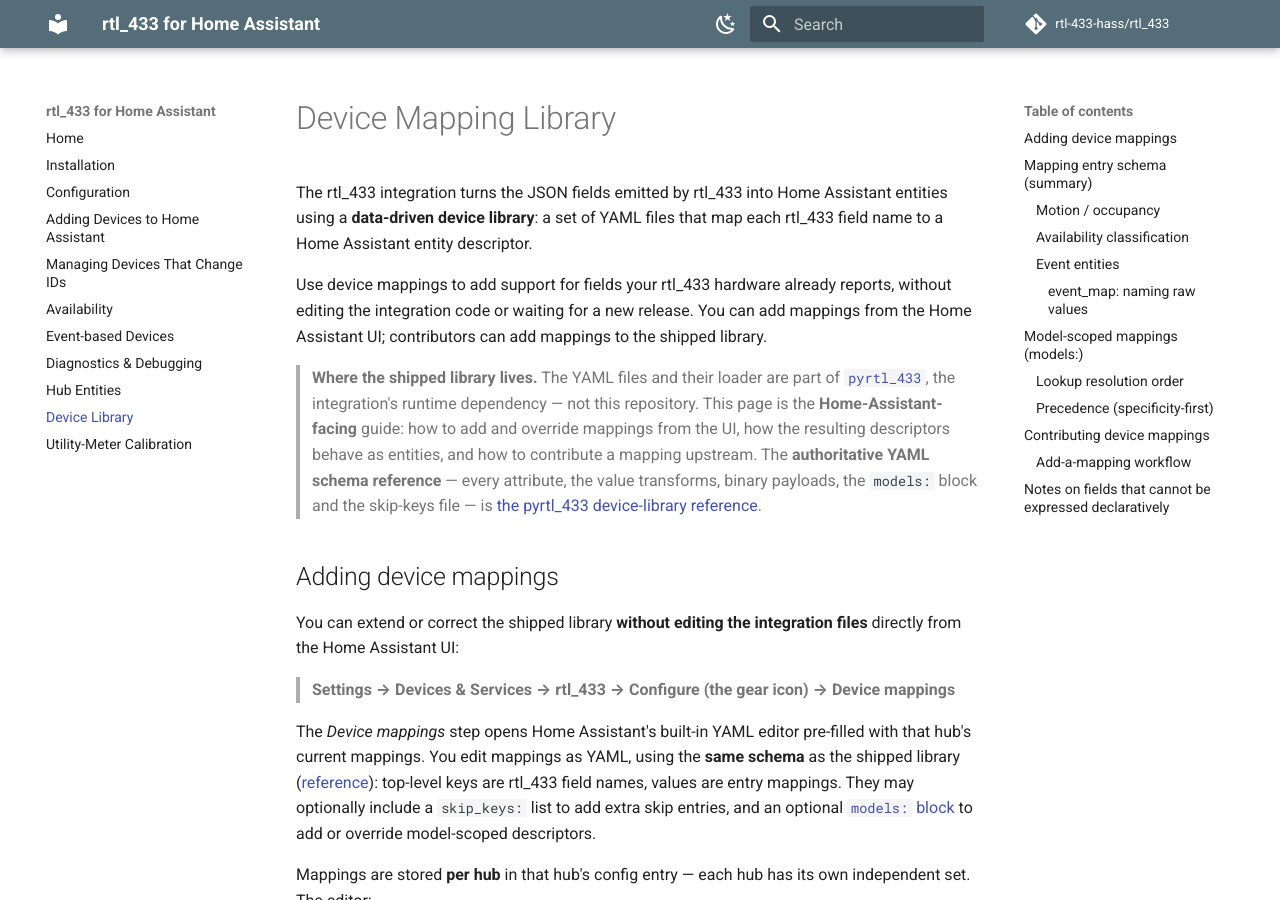
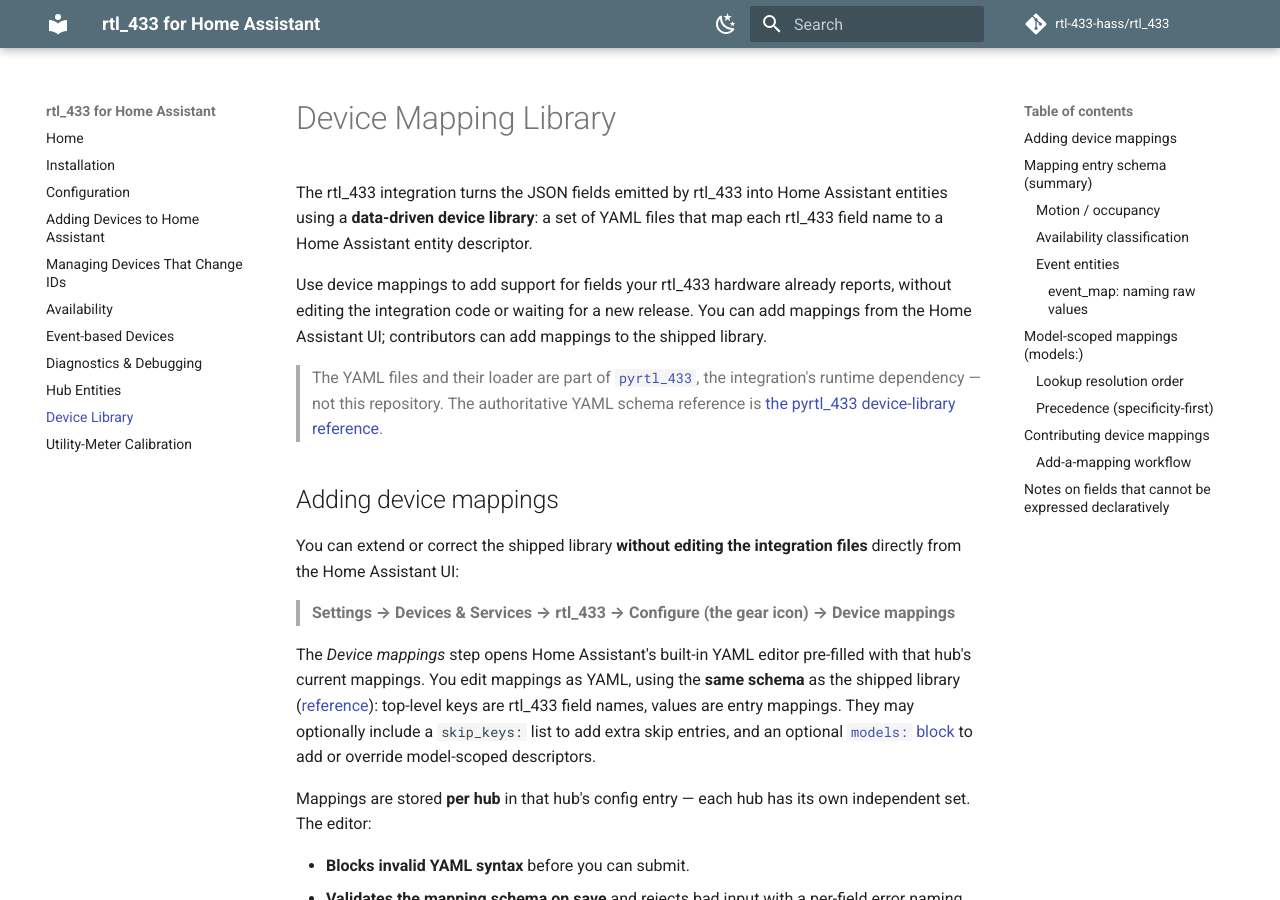
Before and after one commit to rtl-433-hass/rtl_433, an MkDocs documentation site: the page built from docs/device-library.md, in a window 1280 px wide and 900 px high. Built offline with MkDocs 1.6.1 and Material for MkDocs 9.7.7, drawn with Linux system fonts in a browser that asks for light colours; comment, search, counter and statistics services are not loaded; the version menu is left out.

Commit message:
docs: trim the pyrtl_433 callout to the two facts that matter
Co-Authored-By: Claude Opus 5 <noreply@anthropic.com>
Claude-Session: https://claude.ai/code/session_018HhtFuqBNovRCKpDqLKD2v

```diff
--- a/docs/device-library.md
+++ b/docs/device-library.md
@@ -9,14 +9,10 @@ reports, without editing the integration code or waiting for a new release. You
 can add mappings from the Home Assistant UI; contributors can add mappings to
 the shipped library.
 
-> **Where the shipped library lives.** The YAML files and their loader are part
-> of [`pyrtl_433`](https://github.com/rtl-433-hass/pyrtl_433), the integration's
-> runtime dependency — not this repository. This page is the
-> **Home-Assistant-facing** guide: how to add and override mappings from the UI,
-> how the resulting descriptors behave as entities, and how to contribute a
-> mapping upstream. The **authoritative YAML schema reference** — every
-> attribute, the value transforms, binary payloads, the `models:` block and the
-> skip-keys file — is
+> The YAML files and their loader are part of
+> [`pyrtl_433`](https://github.com/rtl-433-hass/pyrtl_433), the integration's
+> runtime dependency — not this repository. The authoritative YAML schema
+> reference is
 > [the pyrtl_433 device-library reference](https://rtl-433-hass.github.io/pyrtl_433/latest/device-library/).
 
 ## Adding device mappings
```
